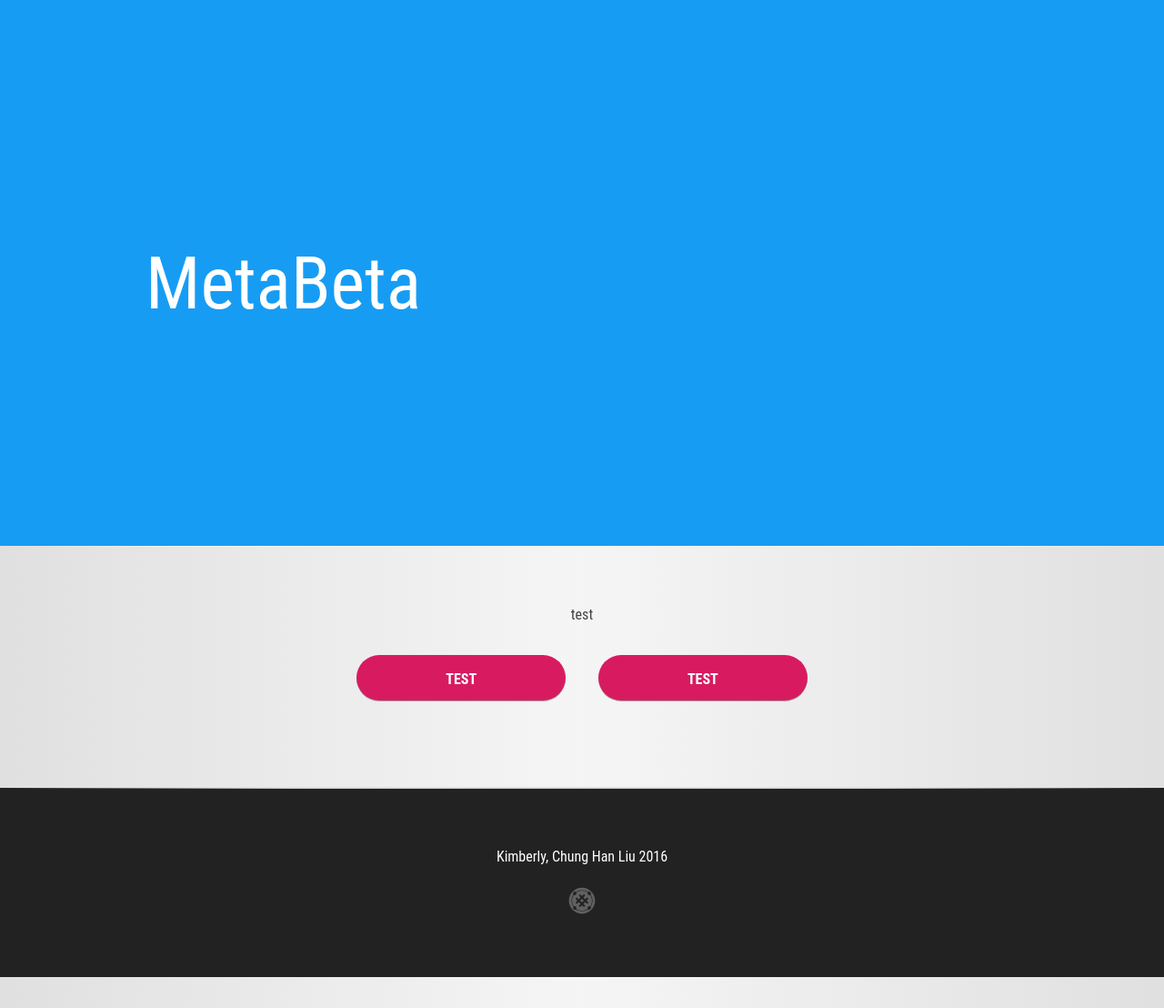
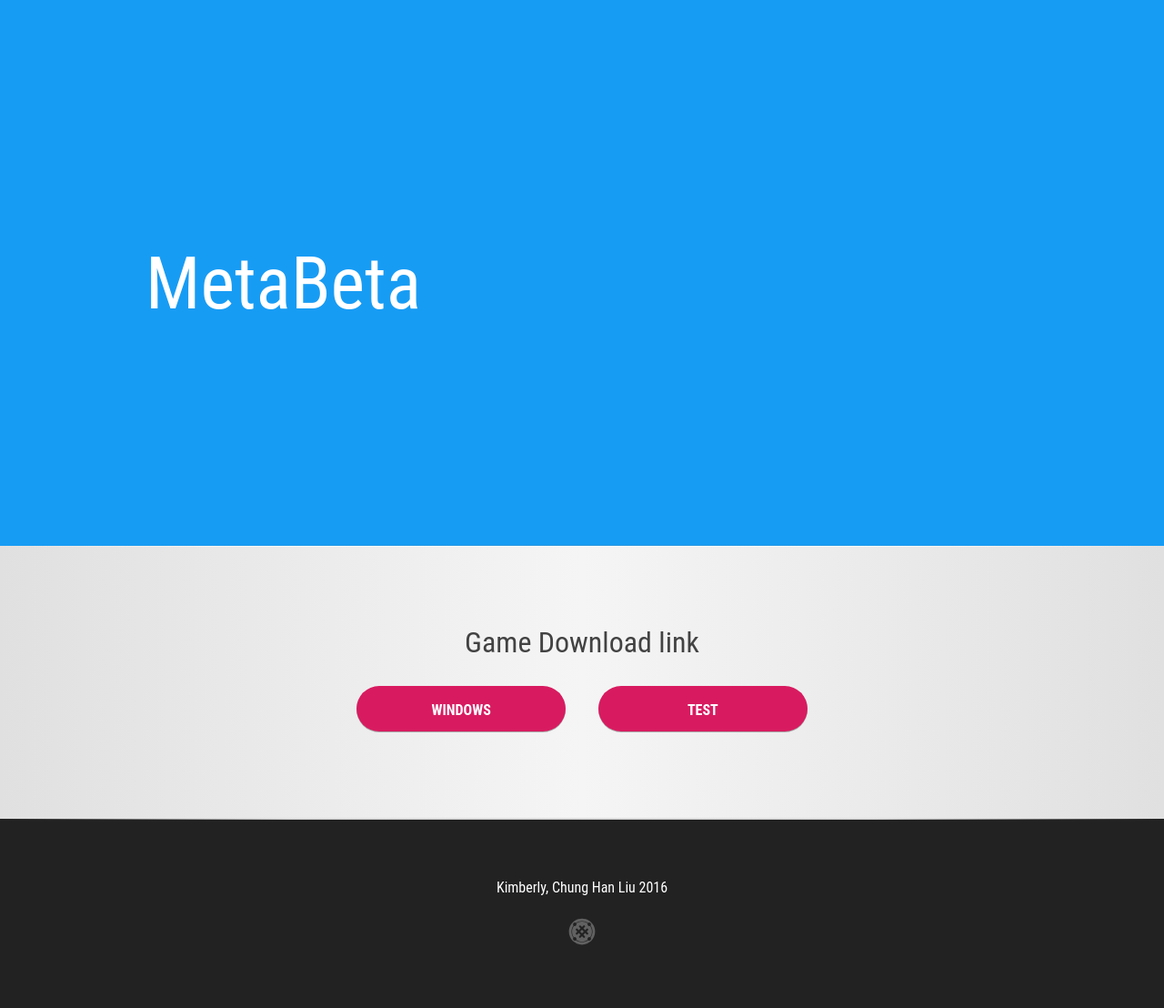
Before and after one commit to hancandy/hashbrown-boilerplate-github-pages, a Jekyll site: the page built from content/en/3411bcacb7d8b7ceb0206d32626fc69cbcfc9cc8.md, in a window 1280 px wide. Shown: the whole page at 91% size. Built offline with Jekyll 4.4.1, drawn with Linux system fonts in a browser that asks for light colours.

Commit message:
Commit from HashBrown CMS

```diff
--- a/content/en/3411bcacb7d8b7ceb0206d32626fc69cbcfc9cc8.md
+++ b/content/en/3411bcacb7d8b7ceb0206d32626fc69cbcfc9cc8.md
@@ -9,11 +9,11 @@ sections:
         theme: dark
     -
         template: buttons
-        text: test
+        text: '### Game Download link'
         buttons:
             -
-                text: test
-                href: '#'
+                text: Windows
+                href: 'https://github.com/mrzapp/stop-playing/releases/download/latest/StopPlaying.zip'
                 target: _self
             -
                 text: test
```
